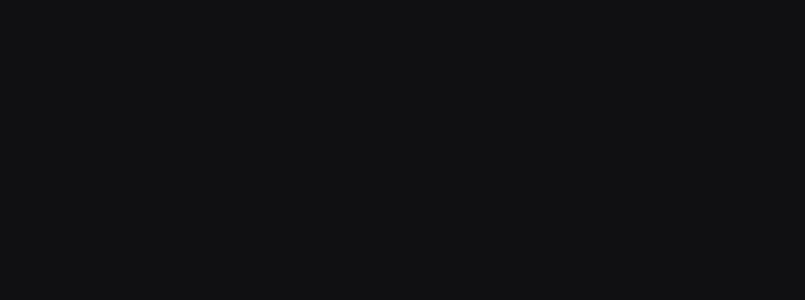
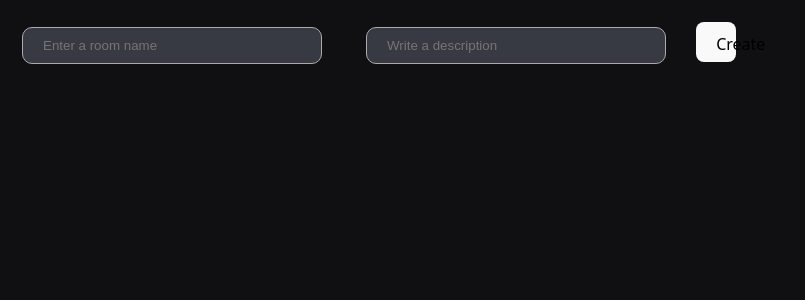
Before and after one commit to RITStudentDev/Asynk_Messenger, a React (Vite) app in the folder front/: page /createroom in a window 1280 px wide. Before the commit this address had no page. Shown: the top 300 px of the page, without its empty margins (0-805 px from the left). Built offline with nearby package versions, Linux system fonts and the light colour scheme.

Commit message:
added accessable room creation

```diff
--- a/front/src/App.jsx
+++ b/front/src/App.jsx
@@ -5,6 +5,7 @@
 import LoginPage from './pages/LoginPage'
 import RoomChatPage from './pages/RoomChatPage'
 import HubPage from './pages/HubPage'
+import RoomCreationPage from './pages/RoomCreationPage'
 
 function App() { return (
   <Router>
@@ -13,6 +14,7 @@
       <Route path="/signup" element={<SignupPage/>}/>
       <Route path="/login" element={<LoginPage/>}/>
       <Route path="/hub" element={<HubPage/>}/>
+      <Route path="/createroom" element={<RoomCreationPage/>}/>
       <Route path="/chat/:roomId" element={<RoomChatPage/>}/>
     </Routes>
   </Router>
--- /dev/null
+++ b/front/src/pages/RoomCreationPage.jsx
@@ -0,0 +1,40 @@
+import { useState, useEffect } from "react"
+import { useNavigate } from "react-router-dom"
+
+function RoomCreationPage (){
+    const [roomName, setRoomName] = useState('')
+    const [bio, setBio] = useState('')
+    const navigate = useNavigate()
+
+    const createRoom = async () => {
+        if (!roomName) return
+
+        const response = await fetch('http://localhost:8000/rooms/', {
+            method: 'POST',
+            credentials: 'include',
+            headers: { 'Content-Type': 'application/json'},
+            body: JSON.stringify({roomName, bio})
+        })
+        const data = await response.json()
+        if (response.ok){navigate(`/chat/${data.roomId}`)}
+    }
+
+    return(
+        <>
+            <input
+                className="room-name-input"
+                placeholder="Enter a room name"
+                value={roomName}
+                onChange={(e) => setRoomName(e.target.value)}
+            ></input>
+            <input
+                className="room-bio-input"
+                placeholder="Write a description"
+                value={bio}
+                onChange={(e) => setBio(e.target.value)}
+            ></input>
+            <button onClick={createRoom}>Create</button>
+        </>
+    )
+}
+export default RoomCreationPage
```
Also changed, not shown: front/src/components/ImageUploader.jsx (added, +50 -0 lines), 1 other file (tests, documents, lock files or other folders).
